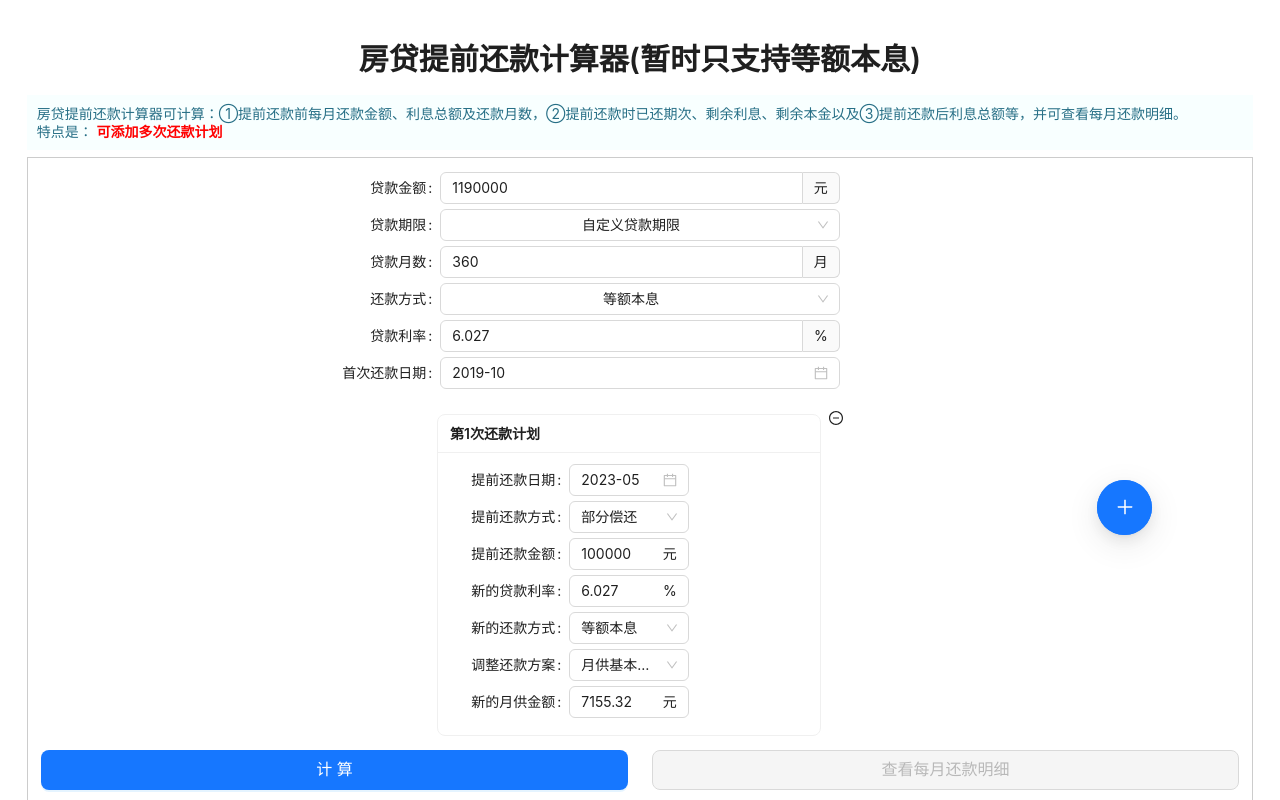
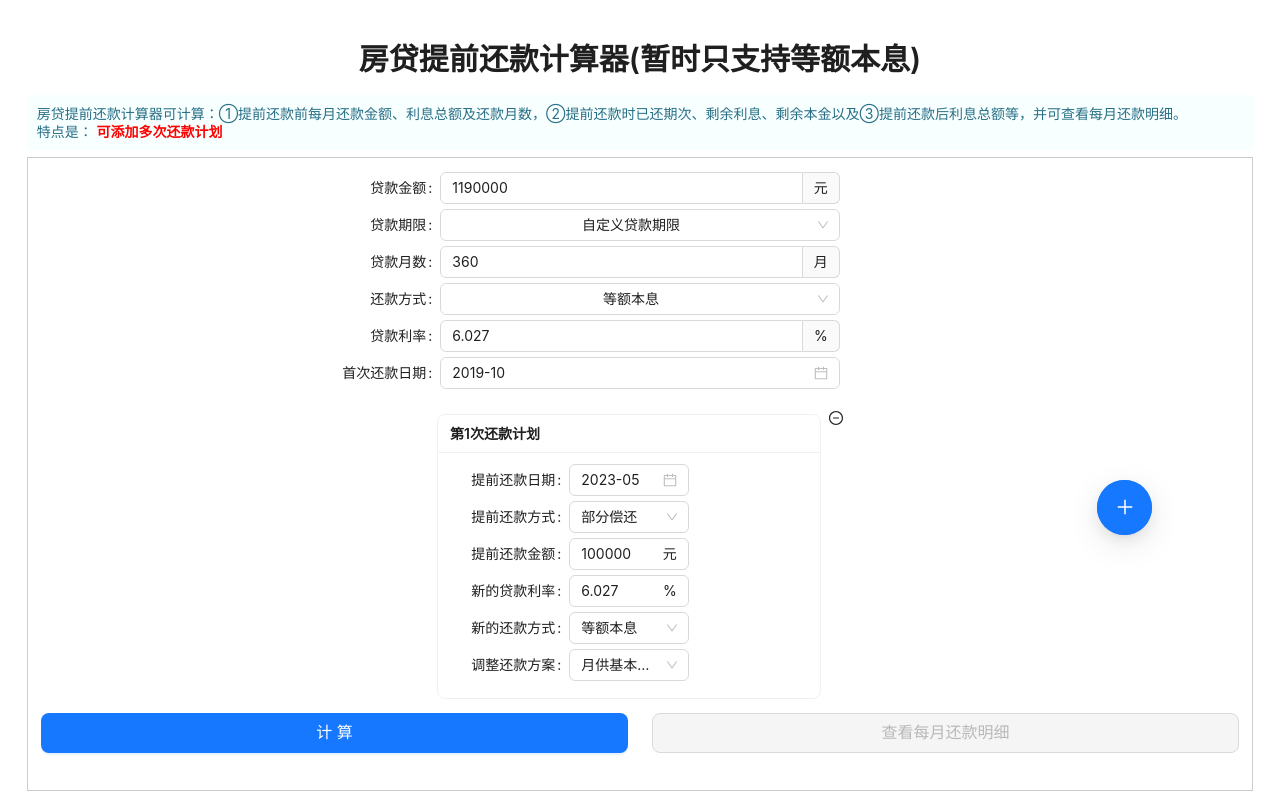
Before and after one commit to chxlvwh/lenders-toolbox, a Next.js app: page /pre-repay in a window 1280 px wide. Built offline with nearby package versions, Linux system fonts and the light colour scheme.

Commit message:
fix:hide unsupported function

```diff
--- a/components/SearchForm/SearchForm.tsx
+++ b/components/SearchForm/SearchForm.tsx
@@ -215,12 +215,12 @@ const SearchForm: React.FC = () => {
                       name={[field.name, 'repayPlan']}>
                       <Select options={repayPlans} />
                     </Form.Item>
-                    <Form.Item
-                      className={styles['custom-form-item']}
-                      label="新的月供金额："
-                      name={[field.name, 'newMonthlyAmount']}>
-                      <Input suffix="元" />
-                    </Form.Item>
+                    {/*<Form.Item*/}
+                    {/*  className={styles['custom-form-item']}*/}
+                    {/*  label="新的月供金额："*/}
+                    {/*  name={[field.name, 'newMonthlyAmount']}>*/}
+                    {/*  <Input suffix="元" />*/}
+                    {/*</Form.Item>*/}
                   </Card>
 
                   <MinusCircleOutlined
--- a/contants/index.tsx
+++ b/contants/index.tsx
@@ -44,12 +44,12 @@ export const preLoanTypes = [
     key: 0,
     label: `部分偿还`,
     value: 0
-  },
-  {
-    key: 1,
-    label: `一次还清`,
-    value: 1
   }
+  // {
+  //   key: 1,
+  //   label: `一次还清`,
+  //   value: 1
+  // }
 ];
 
 export const loanTypes = [
@@ -57,12 +57,12 @@ export const loanTypes = [
     key: 0,
     label: `等额本息`,
     value: 0
-  },
-  {
-    key: 1,
-    label: `等额本金`,
-    value: 1
   }
+  // {
+  //   key: 1,
+  //   label: `等额本金`,
+  //   value: 1
+  // }
 ];
 
 export const repayPlans = [
@@ -70,22 +70,22 @@ export const repayPlans = [
     key: 0,
     label: `月供基本不变`,
     value: 0
-  },
-  {
-    key: 1,
-    label: `还款期限不变`,
-    value: 1
-  },
-  {
-    key: 2,
-    label: `调整还款期限`,
-    value: 2
-  },
-  {
-    key: 3,
-    label: `调整月供金额`,
-    value: 3
   }
+  // {
+  //   key: 1,
+  //   label: `还款期限不变`,
+  //   value: 1
+  // },
+  // {
+  //   key: 2,
+  //   label: `调整还款期限`,
+  //   value: 2
+  // },
+  // {
+  //   key: 3,
+  //   label: `调整月供金额`,
+  //   value: 3
+  // }
 ];
 
 // ts-ignore
```
